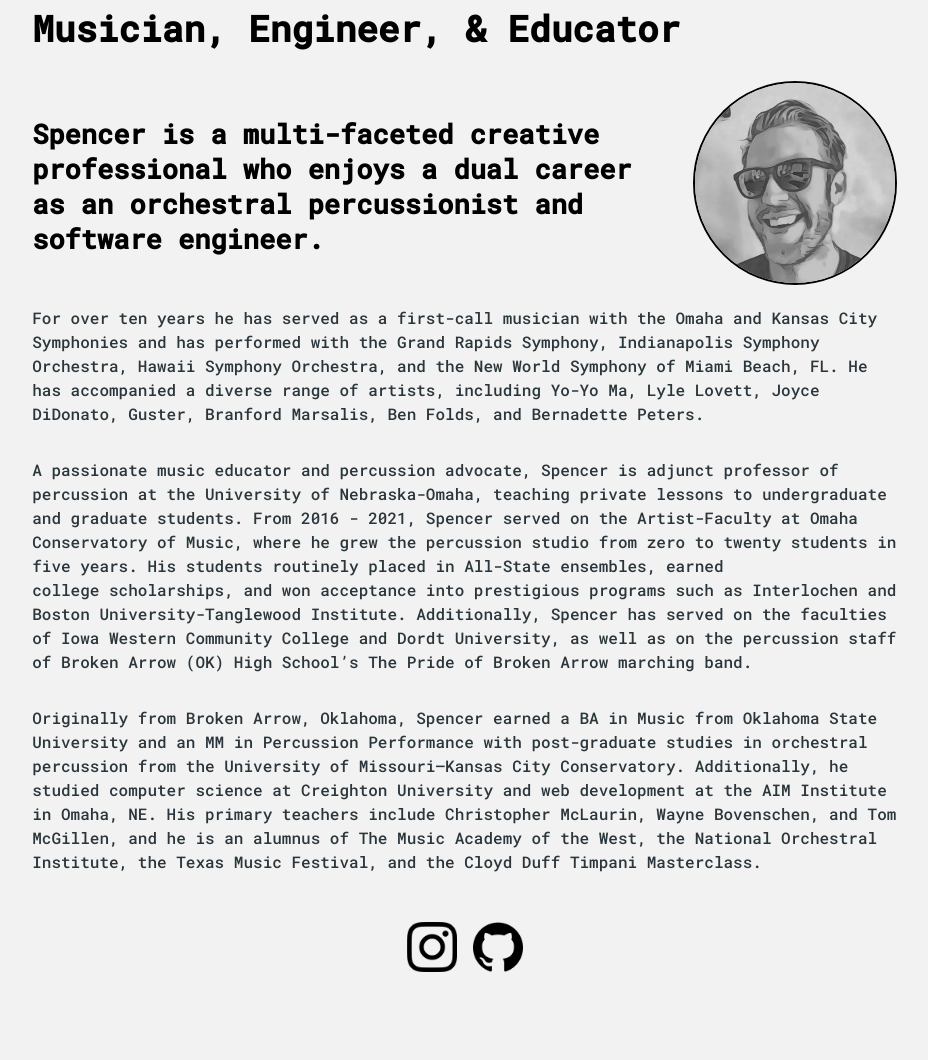
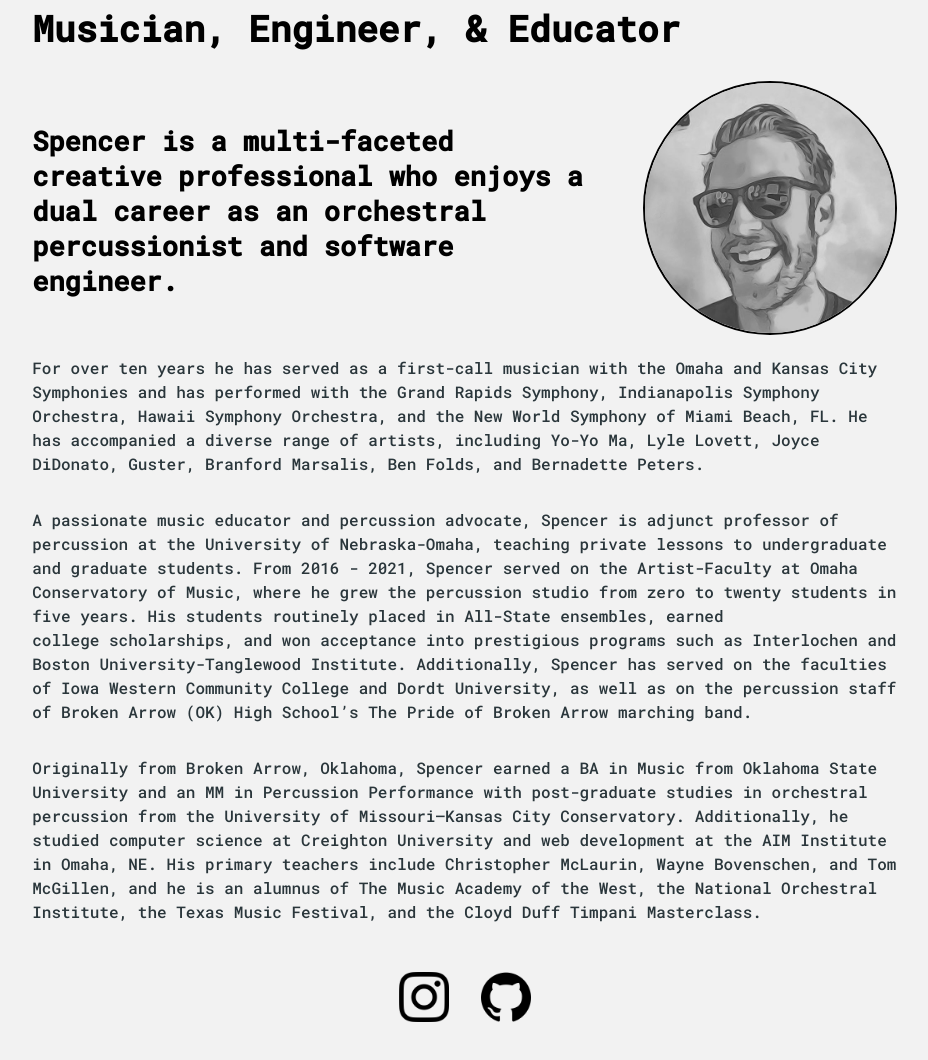
Before and after one commit to mitschlagel/mitschlagel.github.io, a React (Create React App) app: page / in a window 1280 px wide. Shown: the part 195-1255 px from the top of the page, without its empty margins (39-967 px from the left). Built offline with nearby package versions, Linux system fonts and the light colour scheme.

Commit message:
Adjust image sizes

```diff
--- a/src/App.css
+++ b/src/App.css
@@ -49,7 +49,7 @@ h1 {
 
 .instagram {
   width: 50px;
-  padding-right: 16px;
+  padding-right: 32px;
 }
 
 .github {
@@ -58,7 +58,7 @@ h1 {
 .rounded {
   border: 2px solid #000;
   border-radius: 50%;
-  width: 200px;
+  width: 250px;
 }
 
 .img_wrapper {
```
